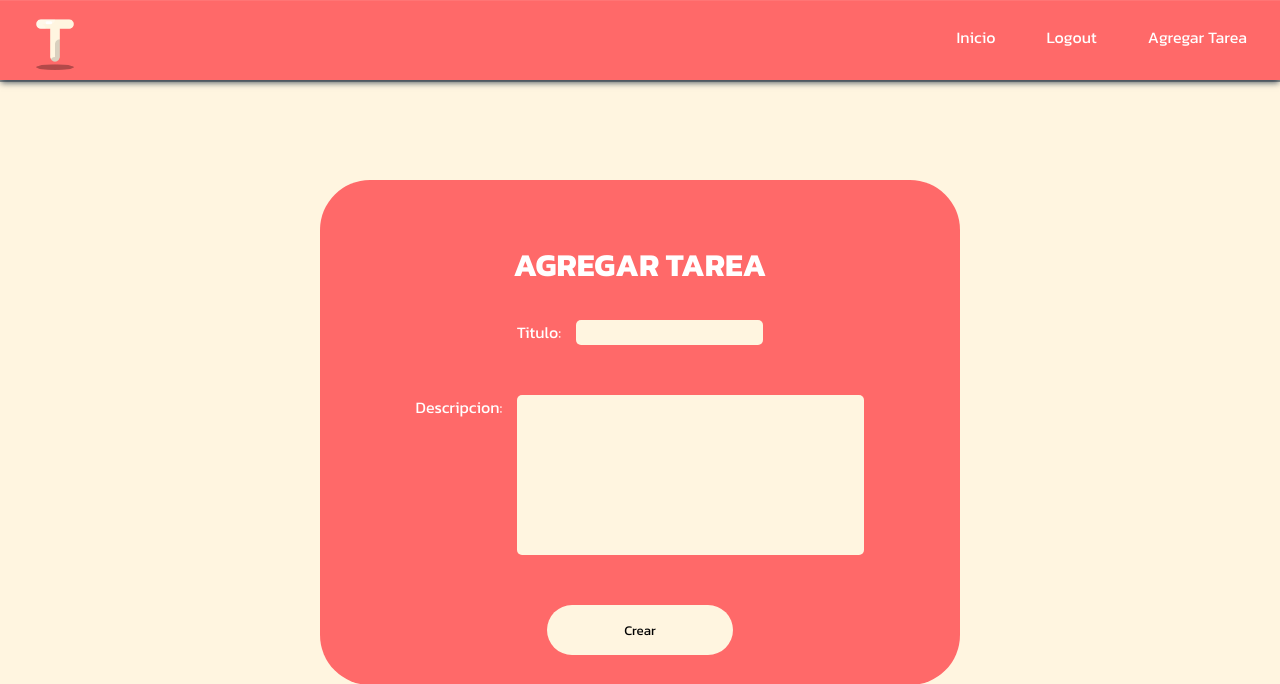
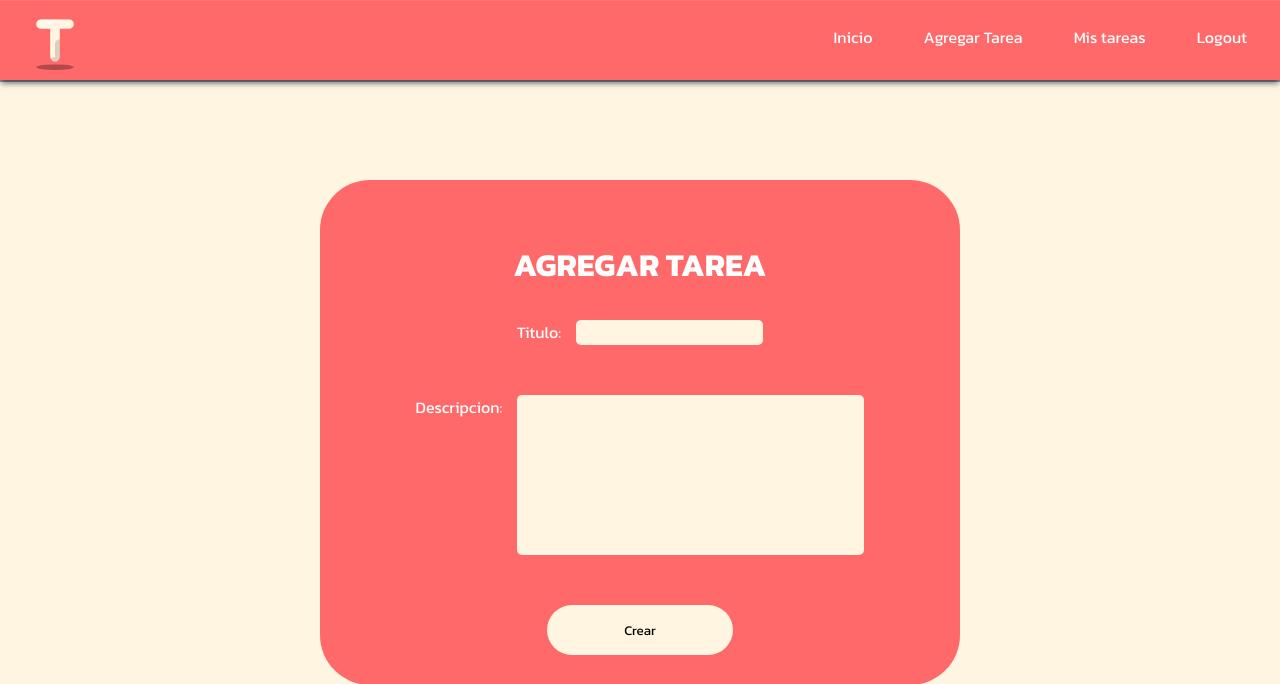
Before and after one commit to nahuelguirao/django_gestor_personal, a Django app: page /crear/tarea in a window 1280 px wide. Shown: the top 684 px of the page. Run offline with Django 4.2, Linux system fonts and the light colour scheme; a user stored in the database is signed in.

Commit message:
Se agrega 'read' de tareas para cada usuario

```diff
--- a/registro_tareas/urls.py
+++ b/registro_tareas/urls.py
@@ -2,5 +2,6 @@ from django.urls import path
 from . import views
 
 urlpatterns = [
-    path('crear/tarea', views.crear, name='crear')
+    path('crear/tarea', views.crear, name='crear'),
+    path('mis/tareas', views.leer, name='leer')
 ]
--- a/registro_tareas/views.py
+++ b/registro_tareas/views.py
@@ -1,6 +1,7 @@
 from django.shortcuts import render, redirect
 from django.contrib.auth.decorators import login_required
 from .forms import TareaForm
+from .models import Tarea
 
 # Create your views here.
 @login_required
@@ -20,3 +21,12 @@ def crear(request):
             return render(request, 'paginas/nueva_tarea.html', {
             'form' : TareaForm
             })
+
+@login_required
+def leer(request):
+    usuario = request.user
+    tareas = Tarea.objects.filter(user=usuario)
+    return render(request, 'paginas/mis_tareas.html', {
+        'tareas' : tareas,
+        'usuario' : usuario,
+    })
--- a/templates/layouts/navbar.html
+++ b/templates/layouts/navbar.html
@@ -6,8 +6,9 @@
     <ul id="menu" class="none">
         <li><a href="{% url 'index' %}">Inicio</a></li>
         {% if request.user.is_authenticated %}
+        <li><a href="{% url 'crear' %}">Agregar Tarea</a></li>
+        <li><a href="{% url 'leer' %}">Mis tareas</a></li>
         <li><a href="{% url 'cerrar_sesion' %}">Logout</a></li>
-        <li><a href="{% url 'crear' %}">Agregar Tarea</a></li>
         {% else %}
         <li><a href="{% url 'registro' %}">Registrarse</a></li>
         <li><a href="{% url 'iniciar_sesion' %}">Login</a></li>
```
Also changed, not shown: templates/paginas/mis_tareas.html (added, +16 -0 lines), db.sqlite3.
